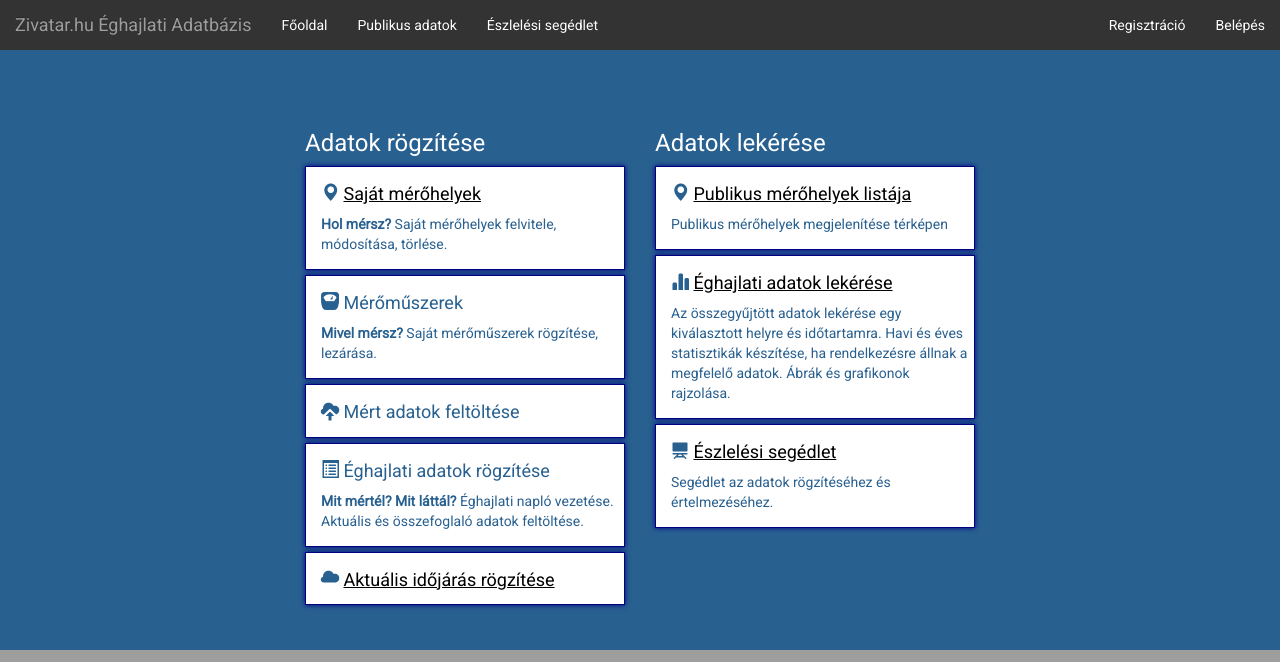
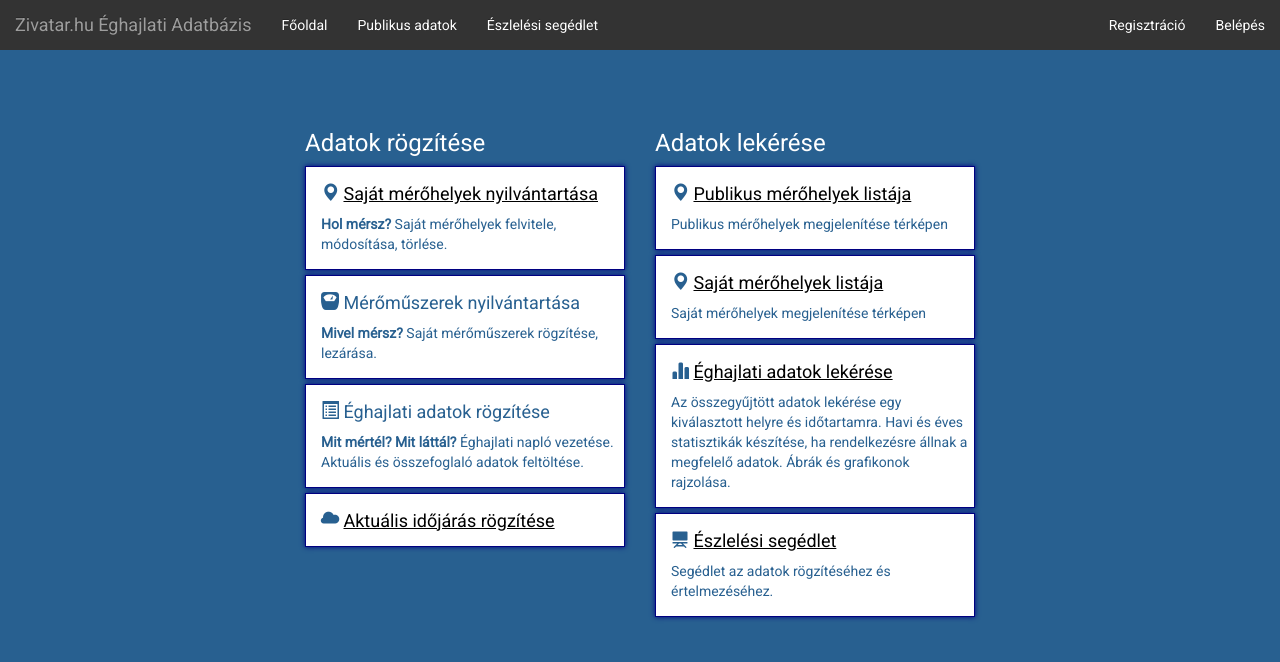
Before and after one commit to zivatar/thesis, a Django app: page / in a window 1280 px wide. Shown: the part 800-1462 px from the top of the page. Run offline with Django 3.2, Linux system fonts and the light colour scheme; some libraries are stand-ins or nearby versions.

Commit message:
Minor changes

```diff
--- a/climate/static/css/klimaadat.css
+++ b/climate/static/css/klimaadat.css
@@ -172,8 +172,8 @@ table.observation span.label {
 }
 
 .panel-heading a, .panel-heading a:hover {
-	color: white;
-	text-decoration: underline;
+	color: #286090;
+	text-decoration: none;
 }
 
 #login-table tbody td {
--- a/climate/templates/climate/main.html
+++ b/climate/templates/climate/main.html
@@ -21,15 +21,12 @@ Zivatar.hu Éghajlati Adatbázis
 		<h3>Adatok rögzítése</i></h3>
 
 		<div class="item">
-			<h4><span class="glyphicon glyphicon-map-marker"></span> <a href="{% url 'new_site' %}">Saját mérőhelyek</a></h4>
+			<h4><span class="glyphicon glyphicon-map-marker"></span> <a href="{% url 'new_site' %}">Saját mérőhelyek nyilvántartása</a></h4>
 			<p><strong>Hol mérsz?</strong> Saját mérőhelyek felvitele, módosítása, törlése.</p>
 		</div>
 		<div class="item">
-			<h4><span class="glyphicon glyphicon-scale"></span> Mérőműszerek</h4>
+			<h4><span class="glyphicon glyphicon-scale"></span> Mérőműszerek nyilvántartása</h4>
 			<p><strong>Mivel mérsz?</strong> Saját mérőműszerek rögzítése, lezárása.</p>
-		</div>
-		<div class="item">
-			<h4><span class="glyphicon glyphicon-cloud-upload"></span> Mért adatok feltöltése</h4>
 		</div>
 		<div class="item">
 			<h4><span class="glyphicon glyphicon-list-alt"></span> Éghajlati adatok rögzítése</h4>
@@ -47,6 +44,10 @@ Zivatar.hu Éghajlati Adatbázis
 			<p>Publikus mérőhelyek megjelenítése térképen</p>
 		</div>
 		<div class="item">
+			<h4><span class="glyphicon glyphicon-map-marker"></span> <a href="{% url 'own_site_list' %}">Saját mérőhelyek listája</a></h4>
+			<p>Saját mérőhelyek megjelenítése térképen</p>
+		</div>
+		<div class="item">
 			<h4><span class="glyphicon glyphicon-stats"></span> <a href="{% url 'site_list' %}">Éghajlati adatok lekérése</a></h4>
 			<p>Az összegyűjtött adatok lekérése egy kiválasztott helyre és időtartamra. Havi és éves statisztikák készítése, ha rendelkezésre állnak a megfelelő adatok. Ábrák és grafikonok rajzolása.</p>
 		</div>
```
